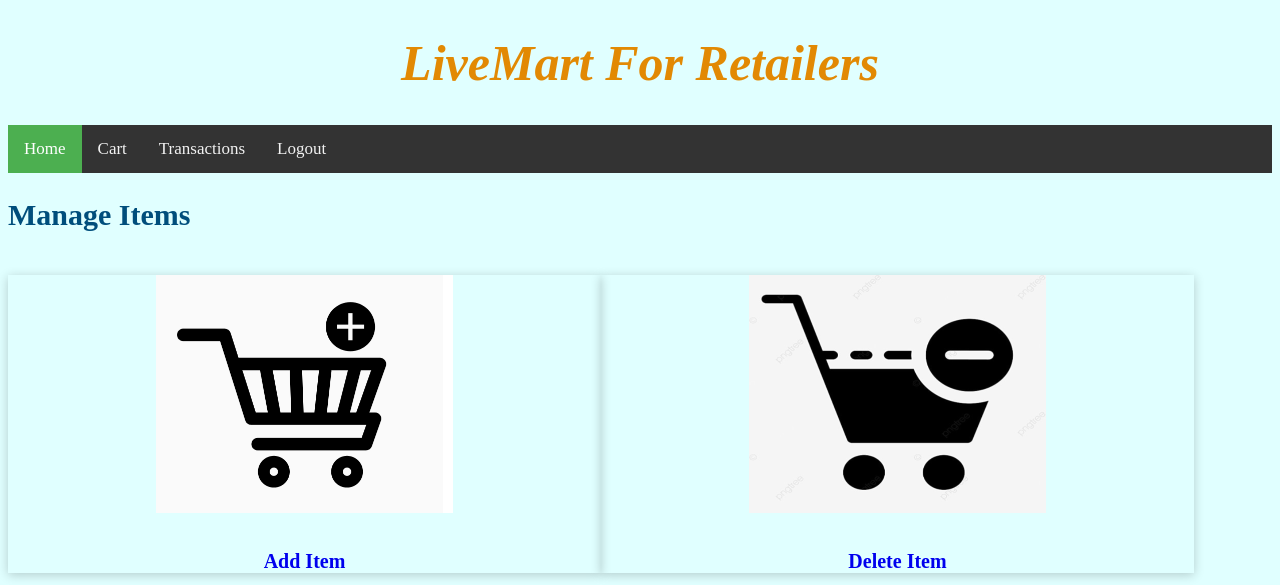
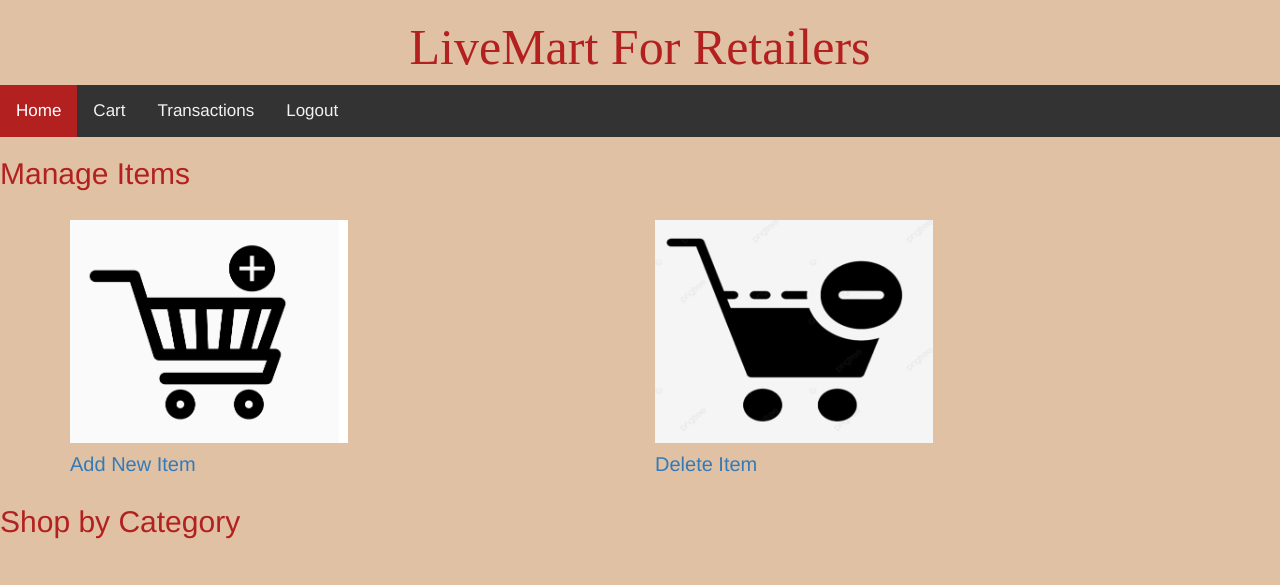
Before and after one commit to Maha-Muthu/LiveMART, a Flask app: page /retailerHome in a window 1280 px wide. Shown: the top 585 px of the page. Run offline with Flask 2, Linux system fonts and the light colour scheme; some libraries are stand-ins or nearby versions.

Commit message:
RetailerHome HTML modified

```diff
--- a/OnlineDelivery/static/css/navbar.css
+++ b/OnlineDelivery/static/css/retailerhome.css
@@ -22,6 +22,34 @@
 
   /* Add a color to the active/current link */
   .topnav a.active {
-    background-color: #4CAF50;
+    background-color:rgb(179, 32, 32);
     color: white;
   }
+h1{
+    text-align: center;
+    color: rgb(179, 32, 32);
+    font-size: 50px;
+    font-family: "Times New Roman", Times, serif;
+}
+
+h2 {
+    color:rgb(179, 32, 32);
+    font-size: 30px;
+  }
+  h5{
+    font-size: 20px;
+  }
+  a
+  {text-decoration: none;}
+  a:hover
+  {text-decoration: none;}
+  a:visited
+  {text-decoration: none;}
+  h1
+{
+    text-align: center;
+}
+body
+{
+    background-color: rgb(224, 193, 164);
+}
--- a/OnlineDelivery/static/css/rh.css
+++ /dev/null
@@ -1,61 +0,0 @@
-body {
-    color: rgb(0, 0, 0);
-
-
-    background-image:url("../CB.png");
-    background-repeat: no-repeat;
-    /*background-position-x: center;
-    background-position-y: center;
-    background-size: cover;*/
-    background-size: cover;
-}
-
-h1{
-    text-align: center;
-    color: #e28903;
-    font-size: 50px;
-    font-style: oblique;
-}
-
-h2 {
-    color:#004E7C;
-    font-size: 30px;
-  }
-  .row {
-    display: flex;
-    flex:20%;
-
-  }
-
-  .column {
-    flex: 20% ;
-    padding: 5px;
-  }
-  #cards
-  {
-      width: 100%;
-      height: 100%;
-      box-sizing: border-box;
-      font-family: 'Poppins', sans-serif;
-      display: flex;
-      align-items: center;
-      justify-content: center;
-      background-color: #f6f6f6;
-  }
-  .box-shadow
-  {
-    box-shadow: 0px 2px 10px rgba(0,0,0,0.2);
-  }
-  .card-img-top {
-    object-fit: fill;
-  }
-  h5{
-    text-align: center;
-    font-size: 20px;
-  }
-  a
-  {text-decoration: none;}
-  a:hover
-  {text-decoration: none;}
-  a:visited
-  {text-decoration: none;}
--- a/OnlineDelivery/templates/RetailerHome.html
+++ b/OnlineDelivery/templates/RetailerHome.html
@@ -2,7 +2,12 @@
 <html>
 <head>
   <title>RetailerHomePage</title>
-  <link rel="stylesheet" href="../static/css/rh.css">
+  <meta charset="utf-8">
+  <meta name="viewport" content="width=device-width, initial-scale=1">
+  <link rel="stylesheet" href="https://maxcdn.bootstrapcdn.com/bootstrap/3.4.1/css/bootstrap.min.css">
+  <script src="https://ajax.googleapis.com/ajax/libs/jquery/3.5.1/jquery.min.js"></script>
+  <script src="https://maxcdn.bootstrapcdn.com/bootstrap/3.4.1/js/bootstrap.min.js"></script>
+  <link rel="stylesheet" href="../static/css/retailerhome.css">
 </head>
 <body>
   <h1>
@@ -14,37 +19,37 @@
     <a href="#Transactions">Transactions</a>
     <a href="{{ url_for('logout') }}">Logout</a>
   </div>
-  <link rel="stylesheet" href="../static/css/navbar.css">
-  <div class="container">
     <h2>
       Manage Items
     </h2>
     <br>
-      <div class="container-fluid">
+  <div id="cards">
+    <div class="container">
       <div class="row">
-          <div class="col-md-6" width=100%>
-            <a href="{{ url_for('retailerAddItem') }}">
+        <div class="col-sm-6">
+          <a href="{{ url_for('wholesalerAddItem') }}">
             <div class="card box-shadow">
-                <center><img src="../static/add_items.PNG" class="card-img-top" alt="..." width="50%" height="50%"></center>
+              <img src="../static/add_items.PNG" class="card-img-top" alt="..." width="50%" height="50%">
               <div class="card-body">
                 <h5 class="card-title">
-                    <center>Add Item</center>
+                  Add New Item
                 </h5>
               </div>
             </div>
           </a>
         </div>
-          <div class="col-md-6" width=100%>
-            <a href="{{ url_for('retailerDeleteItem') }}">
-              <div class="card box-shadow">
-                <center><img src="../static/remove_items.PNG" class="card-img-top" alt="..." width="50%" height="50%"></center>
+        <div class="col-sm-6">
+          <a href="{{ url_for('wholesalerDeleteItem') }}">
+            <img src="../static/remove_items.PNG" class="card-img-top" alt="..." width="50%" height="50%">
             <div class="card-body">
               <h5 class="card-title">
-                    <center>Delete Item</center>
+                Delete Item
               </h5>
             </div>
         </div>
         </a>
+        <div class="card box-shadow">
+        </div>
       </div>
     </div>
   </div>
@@ -60,7 +65,7 @@
               <div class="card box-shadow">
                 <img src="../static/all.jpg" class="card-img-top" alt="..." width="100%" height="100%">
                 <div class="card-body">
-                  <h5 class="card-title">All Products</h5>
+                  <center><h5 class="card-title">All Products</h5></center>
                 </div>
               </div>
             </a>
@@ -70,7 +75,7 @@
               <div class="card box-shadow">
                 <img src="../static/fruveg.jpg" class="card-img-top" alt="..." width="100%" height="100%">
                 <div class="card-body">
-                  <h5 class="card-title">Fruits And Vegetables</h5>
+                  <center><h5 class="card-title">Fruits And Vegetables</h5></center>
                 </div>
               </div>
             </a>
@@ -80,7 +85,7 @@
               <div class="card box-shadow">
                 <img src="../static/food grains.jpg" class="card-img-top" alt="..." width="100%" height="100%">
                 <div class="card-body">
-                  <h5 class="card-title">Food Grains,Oils And Masalas</h5>
+                  <center><h5 class="card-title">Food Grains,Oils And Masalas</h5></center>
                 </div>
               </div>
             </a>
@@ -97,7 +102,7 @@
               <div class="card box-shadow">
                 <img src="../static/dairyalt.jpg" class="card-img-top" alt="..." width="100%" height="100%">
                 <div class="card-body">
-                  <h5 class="card-title">Dairy Products</h5>
+                  <center><h5 class="card-title">Dairy Products</h5></center>
                 </div>
               </div>
             </a>
@@ -107,7 +112,7 @@
               <div class="card box-shadow">
                 <img src="../static/snacksalt.jpg" class="card-img-top" alt="..." width="100%" height="100%">
                 <div class="card-body">
-                  <h5 class="card-title">Snacks And Drinks</h5>
+                  <center><h5 class="card-title">Snacks And Drinks</h5></center>
                 </div>
               </div>
             </a>
@@ -117,7 +122,7 @@
               <div class="card box-shadow">
                 <img src="../static/detergents.jpg" class="card-img-top" alt="..." width="100%" height="100%">
                 <div class="card-body">
-                  <h5 class="card-title">Others</h5>
+                  <center><h5 class="card-title">Others</h5></center>
                 </div>
               </div>
             </a>
--- a/OnlineDelivery/templates/WholesalerHome.html
+++ b/OnlineDelivery/templates/WholesalerHome.html
@@ -8,7 +8,6 @@
   <script src="https://ajax.googleapis.com/ajax/libs/jquery/3.5.1/jquery.min.js"></script>
   <script src="https://maxcdn.bootstrapcdn.com/bootstrap/3.4.1/js/bootstrap.min.js"></script>
   <link rel="stylesheet" href="../static/css/wholesalerhome.css">
-  <title>WholesalerHome</title>
 </head>
 <body>
   <h1>
```
Also changed, not shown: OnlineDelivery/static/css/style1.css (deleted, +0 -10 lines). Lines whose indentation alone changed are shown as unchanged.
